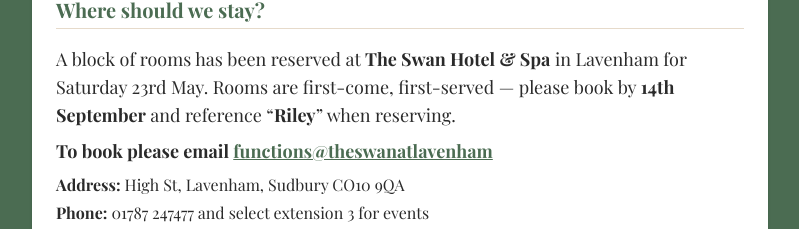
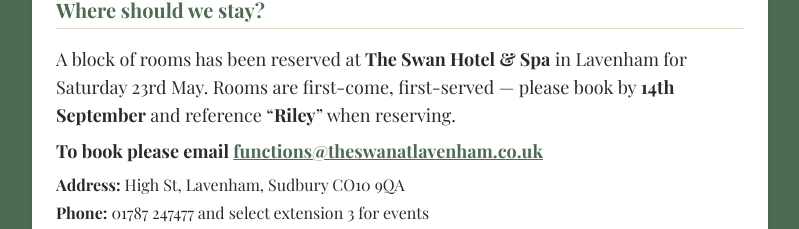
Before and after one commit to abigailridley/vanriley-wedding-site, a Next.js app: page /faqs in a window 1280 px wide. Shown: the part 1177-1406 px from the top of the page, without its empty margins (240-1039 px from the left). Built offline with nearby package versions, Linux system fonts and the light colour scheme.

Commit message:
updated email address functions

```diff
--- a/src/app/faqs/page.tsx
+++ b/src/app/faqs/page.tsx
@@ -71,7 +71,7 @@
                 href="mailto:functions@theswanatlavenham"
                 className="underline text-[#4b6c52] hover:text-[#2a2a2a]"
               >
-                functions@theswanatlavenham
+                functions@theswanatlavenham.co.uk
               </a>
             </strong>
           </p>
```
